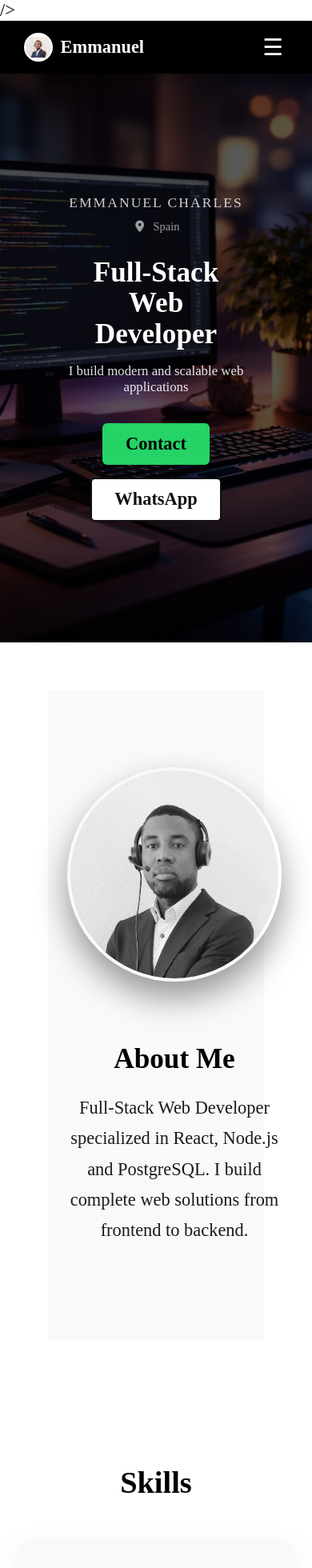
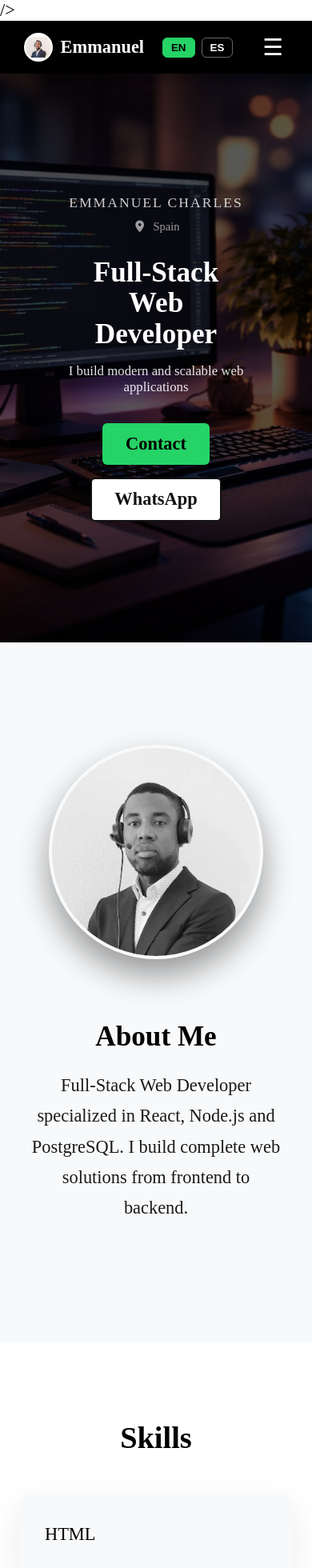
Before and after one commit to ManuelC555/emmanuel-charles-portfolio, a React (Vite) app: page / in a window 390 px wide. Shown: the top 1960 px of the page at 80% size. Built offline with nearby package versions, Linux system fonts and the light colour scheme.

Commit message:
Fix navbar language switch and mobile about layout

```diff
--- a/src/components/About.jsx
+++ b/src/components/About.jsx
@@ -4,7 +4,7 @@ export default function About() {
   const { t } = useTranslation();
 
   return (
-    <section id="about">
+    <section className="about" id="about">
       <div className="about">
         <div className="about-grid">
           <div className="about-image">
--- a/src/components/Navbar.jsx
+++ b/src/components/Navbar.jsx
@@ -17,28 +17,16 @@ export default function Navbar() {
         <a href="#projects" onClick={() => setOpen(false)}>{t("nav_projects")}</a>
         <a href="#services" onClick={() => setOpen(false)}>{t("nav_services")}</a>
         <a href="#contact" onClick={() => setOpen(false)}>{t("nav_contact")}</a>
-
-        <div className="lang-switch mobile">
-          <button onClick={() => i18n.changeLanguage("en")}>EN</button>
-          <button onClick={() => i18n.changeLanguage("es")}>ES</button>
-        </div>
       </div>
 
 
-      <div className="lang-switch desktop">
+      <div className="lang-switch">
         <button
   className={i18n.language === "en" ? "active" : ""}
-  onClick={() => i18n.changeLanguage("en")}
->
-  EN
-</button>
+  onClick={() => i18n.changeLanguage("en")}>EN</button>
 
-<button
-  className={i18n.language === "es" ? "active" : ""}
-  onClick={() => i18n.changeLanguage("es")}
->
-  ES
-</button>
+<button className={i18n.language === "es" ? "active" : ""}
+  onClick={() => i18n.changeLanguage("es")}>ES</button>
 
       </div>
       <button className="menu-toggle" onClick={() => setOpen(!open)}>
--- a/src/index.css
+++ b/src/index.css
@@ -97,7 +97,7 @@ section {
 }
 
 /* MOBILE */
-@media (max-width: 768px) {
+@media (max-width: 992px) {
   .menu-toggle {
     display: block;
   }
@@ -118,23 +118,42 @@ section {
   .nav-links.open {
     display: flex;
   }
+}
 
-  .lang-switch.desktop {
-    display: none;
-  }
+/* LANGUAGE SWITCH */
+.lang-switch {
+  display: flex;
+  gap: 0.5rem;
+}
 
-  .lang-switch.mobile {
-    display: flex;
-    gap: 0.5rem;
+.lang-switch button {
+  background: transparent;
+  border: 1px solid rgba(255,255,255,0.4);
+  color: white;
+  padding: 4px 10px;
+  border-radius: 6px;
+  font-weight: 600;
+  cursor: pointer;
+  transition: all 0.3s ease;
+}
+
+.lang-switch button:hover {
+  background: white;
+  color: black;
+}
+
+.lang-switch button.active {
+  background: #25d366;
+  color: black;
+  border-color: #25d366;
+}
+
+@media (max-width: 992px) {
+  .lang-switch {
+    margin-right: 0.5rem;
   }
 }
 
-/* DESKTOP */
-@media (min-width: 769px) {
-  .lang-switch.mobile {
-    display: none;
-  }
-}
 /* HERO SECTION */
 
 .hero {
@@ -271,6 +290,9 @@ section {
 .about {
   background: #f8f9fa;
   padding: 6rem 1.5rem;
+  min-height: auto;
+  height: auto;
+  overflow: visible;
 
 }
 
@@ -307,6 +329,13 @@ section {
 }
 
 /* RESPONSIVE */
+
+@media (max-width: 768px) {
+  .about {
+    padding: 4rem 1.2rem;
+  }
+}
+
 @media (max-width: 768px) {
   .about-grid {
     grid-template-columns: 1fr;
@@ -454,6 +483,9 @@ section {
   text-align: center;
   font-size: 1rem;
 }
+#contacto {
+  scroll-margin-top: 90px;
+}
 
 /* FOOTER */
 .footer {
@@ -511,31 +543,3 @@ section {
   background: #ffff;
   color: white;
 }
-
-/* LANGUAGE SWITCH */
-.lang-switch {
-  display: flex;
-  gap: 0.5rem;
-}
-
-.lang-switch button {
-  background: transparent;
-  border: 1px solid rgba(255,255,255,0.4);
-  color: white;
-  padding: 4px 10px;
-  border-radius: 6px;
-  font-weight: 600;
-  cursor: pointer;
-  transition: all 0.3s ease;
-}
-
-.lang-switch button:hover {
-  background: white;
-  color: black;
-}
-
-.lang-switch button.active {
-  background: #25d366;
-  color: black;
-  border-color: #25d366;
-}
```
